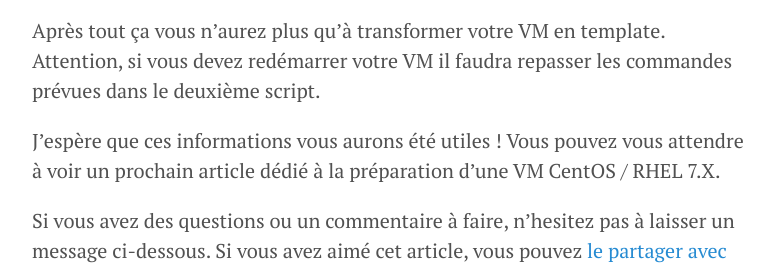
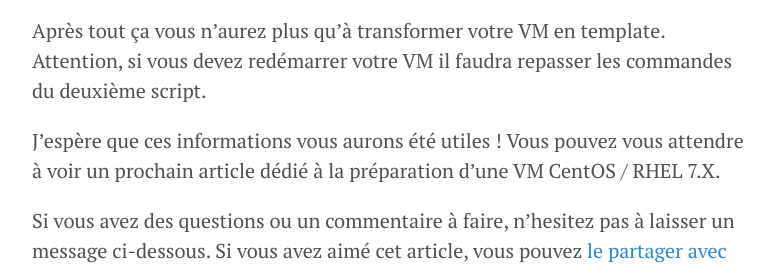
Before and after one commit to equelin/equelin.github.io, a Jekyll site: the page built from _posts/2015-07-24-CentOS-RHEL-6-VMware-Preparation-Template.md, in a window 1280 px wide, cut to the strip 1289-1560 px from the top of the page. Shown: the whole strip, without its empty margins (248-1022 px from the left). Built offline with Jekyll 4.4.1, drawn with Linux system fonts in a browser that asks for light colours; nearby versions of some CDN libraries; Markdown is read by kramdown in place of the engine named in the settings; comment, search, counter and statistics services are not loaded.

Commit message:
Creation article

```diff
--- a/_posts/2015-07-24-CentOS-RHEL-6-VMware-Preparation-Template.md
+++ b/_posts/2015-07-24-CentOS-RHEL-6-VMware-Preparation-Template.md
@@ -20,7 +20,7 @@ J'ai scindé le script en 2 car il est nécessaire de rebooter l'OS pour prendre
 
 {% gist 5cedbdc3a98c97558319 %}
 
-Après tout ça vous n'aurez plus qu'à transformer votre VM en template. Attention, si vous devez redémarrer votre VM il faudra repasser les commandes prévues dans le deuxième script.
+Après tout ça vous n'aurez plus qu'à transformer votre VM en template. Attention, si vous devez redémarrer votre VM il faudra repasser les commandes du deuxième script.
 
 J'espère que ces informations vous aurons été utiles ! Vous pouvez vous attendre à voir un prochain article dédié à la préparation d'une VM CentOS / RHEL 7.X.
 
```
